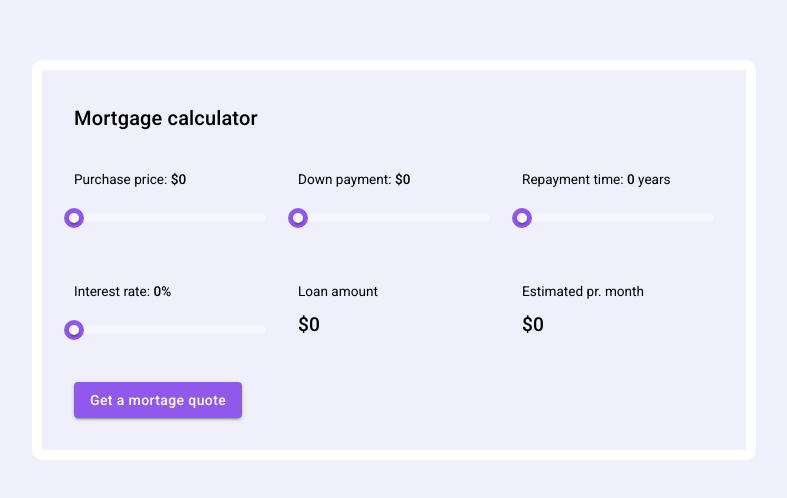
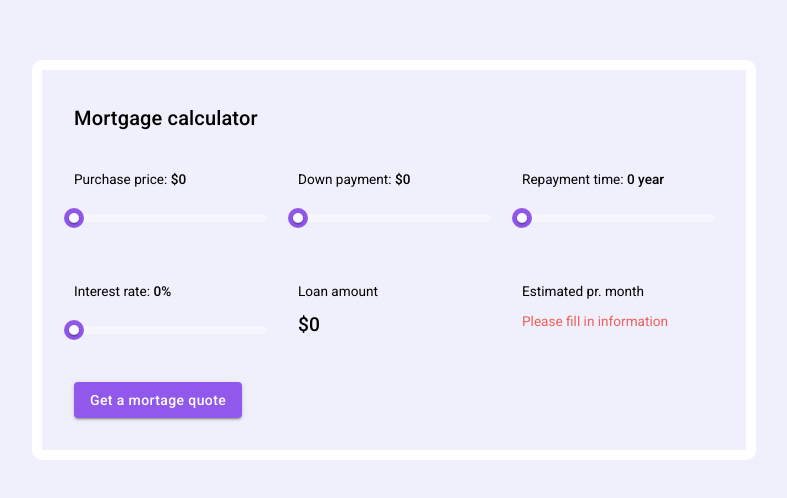
Before and after one commit to hatrcode/react-mortgage-calculator, a React (Create React App) app: page / in a window 1280 px wide. Shown: the part 148-646 px from the top of the page, without its empty margins (246-1033 px from the left). Built offline with nearby package versions, Linux system fonts and the light colour scheme.

Commit message:
feat: add condition checking interest rate, payment time

```diff
--- a/src/components/Calculator.js
+++ b/src/components/Calculator.js
@@ -1,4 +1,4 @@
-import React, { useState, useCallback } from "react";
+import React, { useState, useEffect, useCallback } from "react";
 import Slider from "@mui/material/Slider";
 import Typography from "@mui/material/Typography";
 import Button from "@mui/material/Button";
@@ -23,10 +23,13 @@ const Calculator = () => {
         loan * [(r * Math.pow(1 + r, n)) / (Math.pow(1 + r, n) - 1)]
       );
       setPayment(monthlyPayment);
-      console.log(payment);
     },
-    [loan, n, payment, r]
+    [loan, n, r]
   );
+
+  useEffect(() => {
+    setPayment(0);
+  }, [loan, n, r]);
 
   return (
     <div className="container">
@@ -50,7 +53,10 @@ const Calculator = () => {
         </Grid>
         <Grid item xs={12} sm={6} md={4}>
           <p>
-            Repayment time: <span className="info">{time.value}</span> years
+            Repayment time:{" "}
+            <span className="info">
+              {time.value} {time.value > 1 ? "years" : "year"}
+            </span>
           </p>
           <Slider aria-label="Repayment" {...time} />
         </Grid>
@@ -70,16 +76,20 @@ const Calculator = () => {
         </Grid>
         <Grid item xs={12} sm={6} md={4}>
           <p>Estimated pr. month</p>
-          {payment < 0 ? (
+          {time.value === 0 || interest.value === 0 ? (
+            <p style={{ color: "#eb6059" }}>Please fill in information</p>
+          ) : payment < 0 ? (
             <p style={{ color: "#eb6059" }}>
               Down payment should be smaller than the Purchase price!
             </p>
-          ) : (
+          ) : payment > 0 ? (
             <p>
               <span className="info" style={{ fontSize: "1.2rem" }}>
                 ${payment.toLocaleString()}
               </span>
             </p>
+          ) : (
+            ""
           )}
         </Grid>
       </Grid>
```
